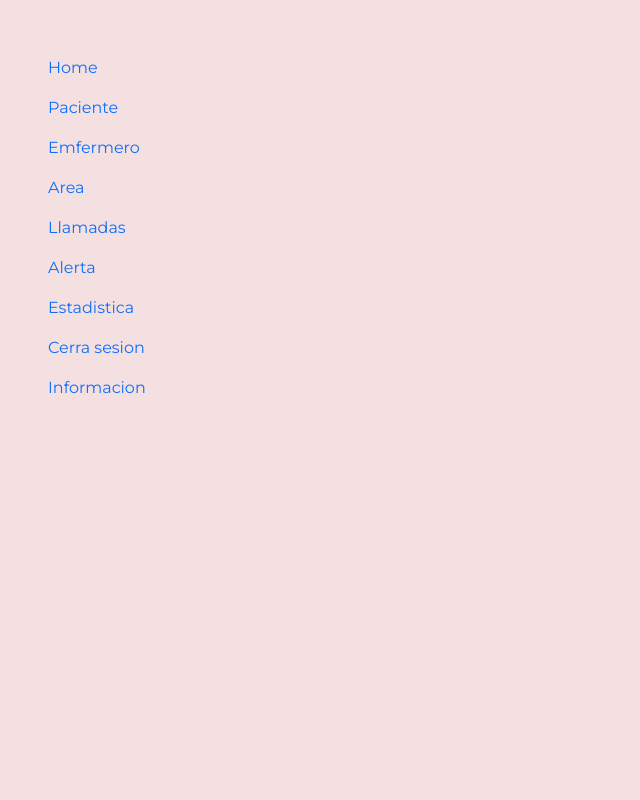
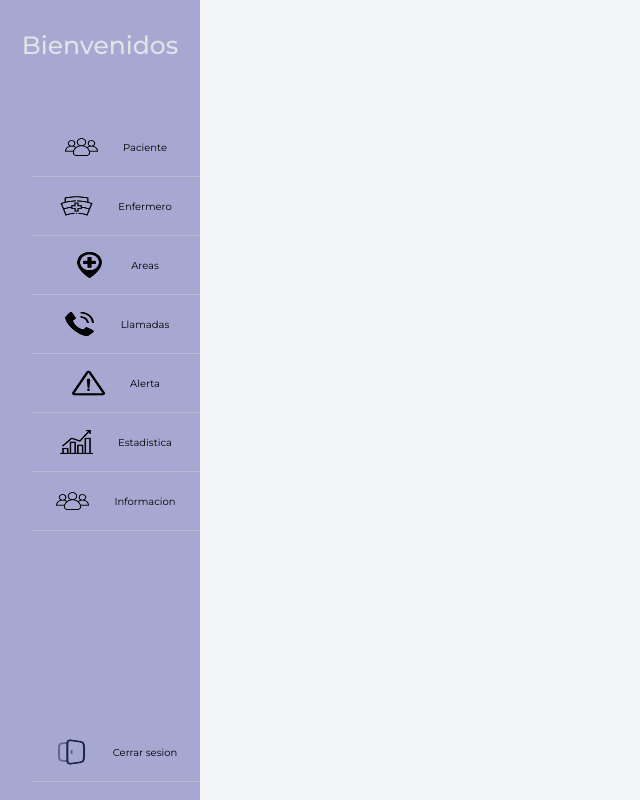
Before and after one commit to mauro3687/Olimpidas, a React (Vite) app: page /Dashboard in a window 1280 px wide. Shown: the whole page, without its empty margins (0-640 px from the left). Built offline with nearby package versions, Linux system fonts and the light colour scheme.

Commit message:
Agregando Dashboard

```diff
--- a/public/img/imagenes.jsx
+++ b/public/img/imagenes.jsx
@@ -1,5 +1,21 @@
 import gray from "./imagenes/Gray.png";
+import seg from ".//imagenes/group_615075.png"
+import area from ".//imagenes/hospital_5193680.png"
+import llamada from ".//imagenes/telephone-call_3059502.png"
+import enfer from ".//imagenes/nurse_2800859.png"
+import alerta from ".//imagenes/caution-sign_75243.png"
+import esta from ".//imagenes/graphic_3839535.png"
+import cerra from ".//imagenes/exit-svgrepo-com.png"
+
+
 
 export default {
   logo: gray,
+  grupo:seg,
+  are:area,
+  lla:llamada,
+  enf:enfer,
+  ale:alerta,
+  es:esta,
+  cer:cerra
 };
--- /dev/null
+++ b/src/components/dashboard/dashboard.css
@@ -0,0 +1,172 @@
+
+*{
+  margin: 0;
+  padding: 0;
+  box-sizing: border-box;
+  list-style: none;
+  text-decoration: none;
+}
+
+body{
+   background-color: #f3f5f9;
+}
+
+.wrapper{
+  display: flex;
+  position: relative;
+
+}
+
+.wrapper .sidebar{
+  width: 200px;
+  height: 100%;
+  background: #a6a8d2;
+  padding: 30px 0px;
+  position: fixed;
+  text-decoration: none;
+
+}
+
+.wrapper .sidebar h2{
+  color: #e0e4e8;
+  text-align: center;
+  margin-bottom: 10px;
+  font-size: 25px;
+
+}
+
+.wrapper .sidebar ul li{
+  padding: 15px;
+  text-align: center;
+  border-bottom: 1px solid #bdb8d7;
+
+
+}
+
+
+.wrapper .sidebar ul li a{
+  color: black;
+  text-decoration: none;
+  font-size: 10px;
+
+
+}
+
+.wrapper .sidebar ul li a .fas{
+  width: 25px;
+  display: inline-block;
+
+}
+
+.wrapper .sidebar ul li:hover{
+  text-decoration: none;
+
+}
+
+.wrapper .sidebar ul li:hover a{
+  color: #fff;
+  text-decoration: none;
+
+}
+
+.wrapper .sidebar .social_media{
+  position: absolute;
+  bottom: 0;
+  left: 50%;
+  transform: translateX(-50%);
+  display: flex;
+  text-decoration: none;
+
+}
+
+.wrapper .sidebar .social_media a{
+  display: block;
+  width: 40px;
+  background: #594f8d;
+  height: 40px;
+  line-height: 45px;
+  text-align: center;
+  margin: 0 5px;
+  color: #bdb8d7;
+  border-top-left-radius: 5px;
+  border-top-right-radius: 5px;
+  text-decoration: none;
+
+}
+
+.wrapper .main_content{
+  width: 100%;
+  margin-left: 200px;
+  text-decoration: none;
+
+}
+
+.wrapper .main_content .header{
+  padding: 20px;
+  background: #fff;
+  color: #717171;
+  border-bottom: 1px solid #e0e4e8;
+}
+
+.wrapper .main_content .info{
+  margin: 20px;
+  color: #717171;
+  line-height: 25px;
+}
+
+.wrapper .main_content .info div{
+  margin-bottom: 20px;
+}
+.main_content{
+    background-color: yellowgreen;
+}
+
+.seg{
+    width: 33px;
+    height: 28px;
+    top: 322px;
+    left: 15px;
+
+}
+.area{
+    width: 33px;
+    height: 28px;
+    top: 322px;
+    left: 15px;
+}
+.llamada{
+    width: 33px;
+    height: 28px;
+    top: 322px;
+    left: 15px;
+}
+.enfer{
+    width: 33px;
+    height: 28px;
+    top: 322px;
+    left: 15px;
+}
+.alerta{
+    width: 33px;
+    height: 28px;
+    top: 322px;
+    left: 15px;
+}
+.esta{
+    width: 33px;
+    height: 28px;
+    top: 322px;
+    left: 15px;
+}
+.cerra{
+    width: 33px;
+    height: 28px;
+    top: 322px;
+    left: 15px;
+}
+
+@media (max-height: 500px){
+  .social_media{
+    display: none !important;
+  }
+}
--- a/src/components/dashboard/dashboard.jsx
+++ b/src/components/dashboard/dashboard.jsx
@@ -1,10 +1,71 @@
+import imagenes from "../../../public/img/imagenes";
 import Navbar from "../navbar/navbar";
 // fijate en main.jsx como hago las rutas
 // aca despues de navbar pone la imagen y listo
 // en menos de 30 minutos lo debes tener terminado
 // si no lo tienen terminado es porque son unos fracasados
+import './dashboard.css'
 
 function Dashboard() {
-  return <Navbar />;
+  return (
+    <div class="wrapper">
+    <div class="sidebar">
+        <h2>Bienvenidos</h2>
+        <br />
+        <br />
+        <ul>
+
+            <li>
+            <img src={imagenes.grupo} alt="" className="seg" />
+                <a href=""><i class="fas fa-home">
+              </i>Paciente</a>
+              </li>
+            <li>
+              <img src={imagenes.enf} alt="" className="enfer" />
+              <a href="#"><i class="fas fa-user"></i>Enfermero</a>
+              </li>
+            <li>
+              <img src={imagenes.are} alt="" className="area" />
+              <a href="#"><i class="fas fa-address-card"></i>Areas</a>
+              </li>
+            <li>
+            <img src={imagenes.lla} alt="" className="llamada" />
+
+              <a href="#"><i class="fas fa-project-diagram">
+                </i>Llamadas</a></li>
+            <li>
+            <img src={imagenes.ale} alt="" className="alerta" />
+
+              <a href="#"><i class="fas fa-blog">
+                </i>Alerta</a></li>
+            <li>
+            <img src={imagenes.es} alt="" className="esta" />
+
+              <a href="#"><i class="fas fa-address-book">
+                </i>Estadistica</a></li>
+            <li>
+            <img src={imagenes.grupo} alt="" className="seg" />
+
+              <a href="#"><i class="fas fa-address-book">
+                </i>Informacion</a></li>
+            <br />
+            <br />
+            <br />
+            <br />
+            <br />
+            <br />
+            <br />
+            <br />
+
+            <li>
+              <img src={imagenes.cer} alt="" className="cerra" />
+              <a href="#"><i class="fas fa-map-pin">
+                </i>Cerrar sesion</a></li>
+        </ul>
+    </div>
+    </div>
+
+
+  )
 }
 export default Dashboard;
```
